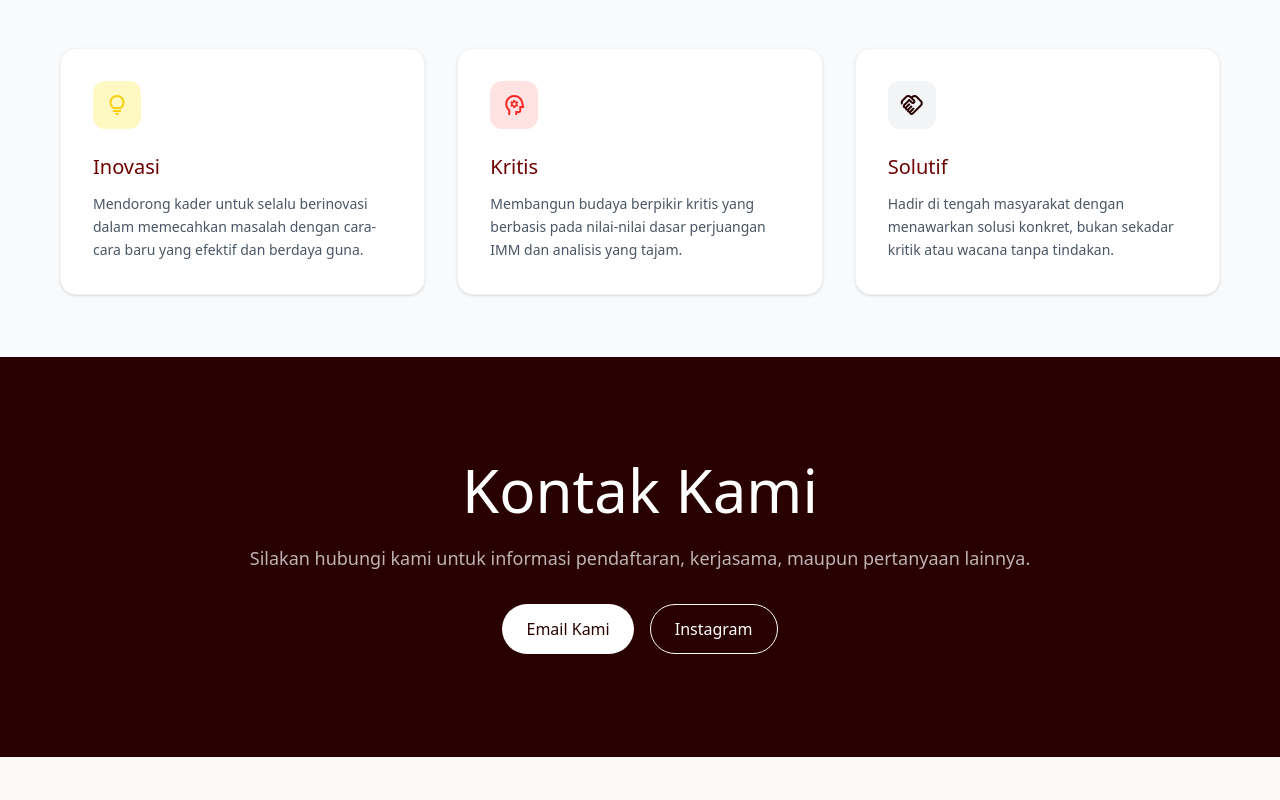
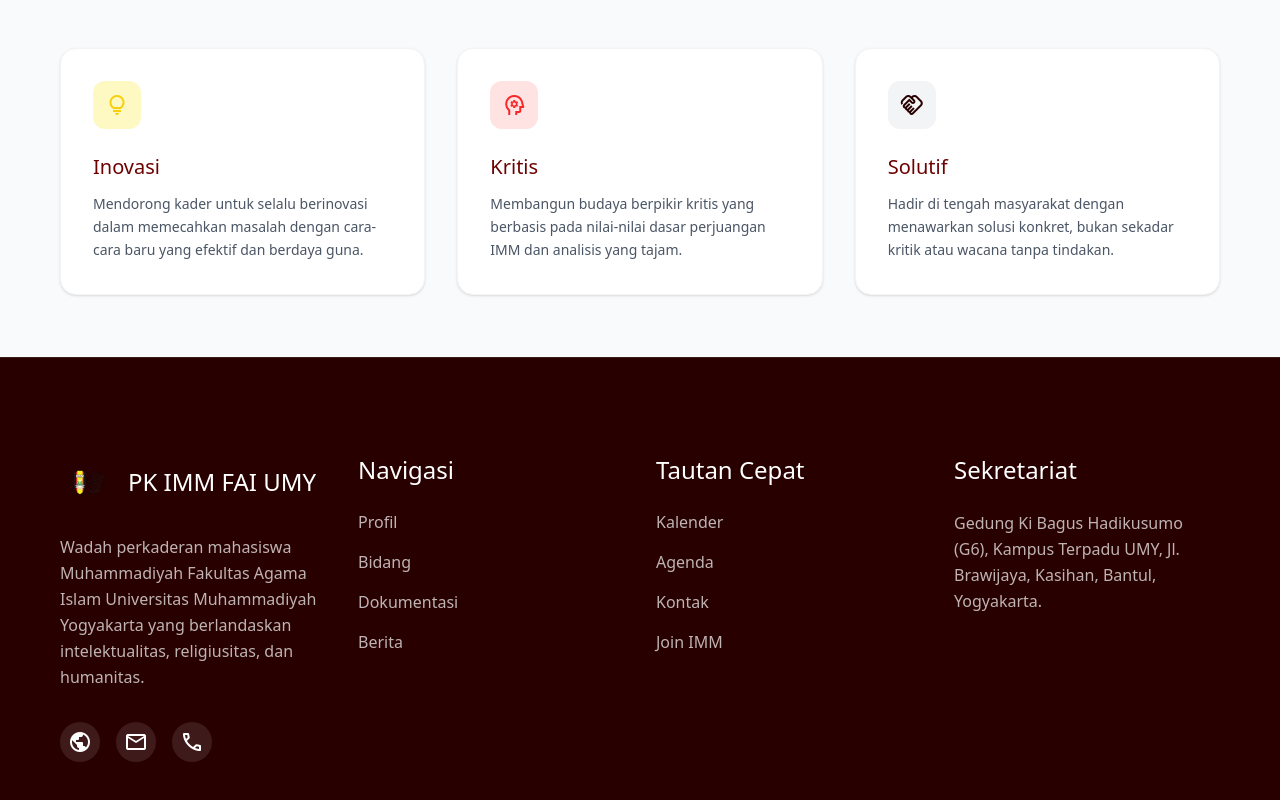
Before and after one commit to immfaiumy25/Imm-web, a Next.js app: page / in a window 1280 px wide. Shown: the part 7077-7877 px from the top of the page. Before the commit the page ends 7834 px from the top, so only its background shows below. Built offline with nearby package versions, Linux system fonts and the light colour scheme.

Commit message:
feat(footer): implement 4-column footer layout for Kontak section

```diff
--- a/src/app/page.tsx
+++ b/src/app/page.tsx
@@ -536,18 +536,61 @@ export default function Home() {
       {/* ========================
           KONTAK SECTION (Dark)
           ======================== */}
-      <section id="kontak" className="w-full min-h-[50vh] bg-[#280000] text-white p-8 md:p-[60px] flex flex-col items-center justify-center">
-        <h2 className="font-serif text-4xl md:text-6xl font-normal mb-6">Kontak Kami</h2>
-        <p className="text-lg text-white/70 max-w-[800px] text-center mb-8">
-          Silakan hubungi kami untuk informasi pendaftaran, kerjasama, maupun pertanyaan lainnya.
-        </p>
-        <div className="flex gap-4">
-          <button className="bg-white text-[#280000] px-6 py-3 rounded-full font-normal hover:bg-gray-200 transition-colors">
-            Email Kami
-          </button>
-          <button className="bg-transparent border border-white px-6 py-3 rounded-full font-normal hover:bg-white/10 transition-colors">
-            Instagram
-          </button>
+      <section id="kontak" className="w-full bg-[#280000] text-white p-8 md:p-[60px] pt-16 md:pt-24 border-t border-white/10">
+        <div className="max-w-[1450px] mx-auto grid grid-cols-1 md:grid-cols-2 lg:grid-cols-4 gap-12 lg:gap-8">
+
+          {/* Column 1: Info & Socials */}
+          <div className="flex flex-col items-start">
+            <div className="flex items-center gap-3 mb-6">
+              <img src="/logo.png" alt="IMM Logo" className="w-[56px] h-[56px] object-contain drop-shadow-md" />
+              <span className="font-serif text-2xl font-normal">PK IMM FAI UMY</span>
+            </div>
+            <p className="text-white/70 font-normal text-sm md:text-base leading-relaxed mb-8">
+              Wadah perkaderan mahasiswa Muhammadiyah Fakultas Agama Islam Universitas Muhammadiyah Yogyakarta yang berlandaskan intelektualitas, religiusitas, dan humanitas.
+            </p>
+            <div className="flex gap-4">
+              <a href="#" className="w-10 h-10 rounded-full bg-white/10 flex items-center justify-center hover:bg-white/20 transition-colors">
+                <span className="material-symbols-outlined font-normal text-white">public</span>
+              </a>
+              <a href="#" className="w-10 h-10 rounded-full bg-white/10 flex items-center justify-center hover:bg-white/20 transition-colors">
+                <span className="material-symbols-outlined font-normal text-white">mail</span>
+              </a>
+              <a href="#" className="w-10 h-10 rounded-full bg-white/10 flex items-center justify-center hover:bg-white/20 transition-colors">
+                <span className="material-symbols-outlined font-normal text-white">phone</span>
+              </a>
+            </div>
+          </div>
+
+          {/* Column 2: Navigasi */}
+          <div className="flex flex-col items-start">
+            <h3 className="font-serif text-2xl font-normal mb-6 text-white">Navigasi</h3>
+            <div className="flex flex-col gap-4">
+              <a href="#profile" className="text-white/70 hover:text-white transition-colors font-normal">Profil</a>
+              <a href="#bidang" className="text-white/70 hover:text-white transition-colors font-normal">Bidang</a>
+              <a href="#dokumentasi" className="text-white/70 hover:text-white transition-colors font-normal">Dokumentasi</a>
+              <a href="#berita" className="text-white/70 hover:text-white transition-colors font-normal">Berita</a>
+            </div>
+          </div>
+
+          {/* Column 3: Tautan Cepat */}
+          <div className="flex flex-col items-start">
+            <h3 className="font-serif text-2xl font-normal mb-6 text-white">Tautan Cepat</h3>
+            <div className="flex flex-col gap-4">
+              <a href="#kalender" className="text-white/70 hover:text-white transition-colors font-normal">Kalender</a>
+              <a href="#agenda" className="text-white/70 hover:text-white transition-colors font-normal">Agenda</a>
+              <a href="#kontak" className="text-white/70 hover:text-white transition-colors font-normal">Kontak</a>
+              <a href="#join" className="text-white/70 hover:text-white transition-colors font-normal">Join IMM</a>
+            </div>
+          </div>
+
+          {/* Column 4: Sekretariat */}
+          <div className="flex flex-col items-start">
+            <h3 className="font-serif text-2xl font-normal mb-6 text-white">Sekretariat</h3>
+            <p className="text-white/70 font-normal text-sm md:text-base leading-relaxed">
+              Gedung Ki Bagus Hadikusumo (G6), Kampus Terpadu UMY, Jl. Brawijaya, Kasihan, Bantul, Yogyakarta.
+            </p>
+          </div>
+
         </div>
       </section>
 
```
